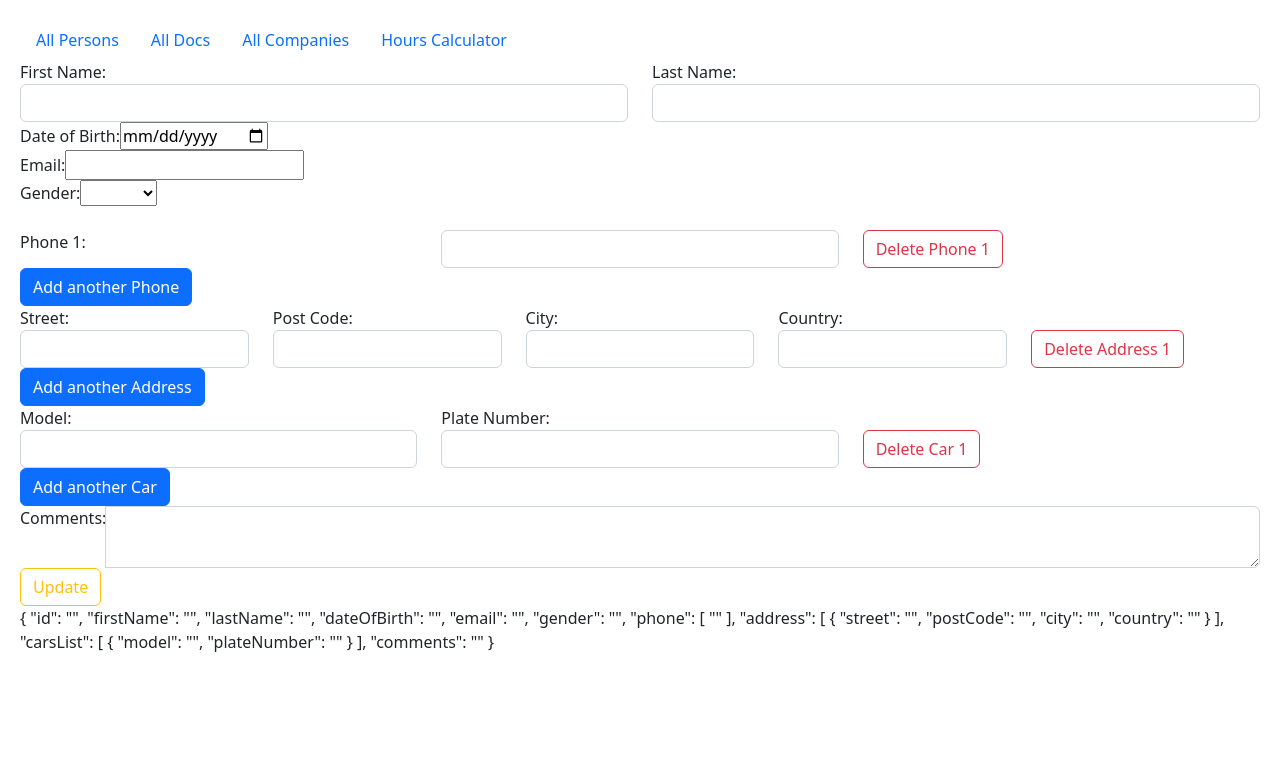
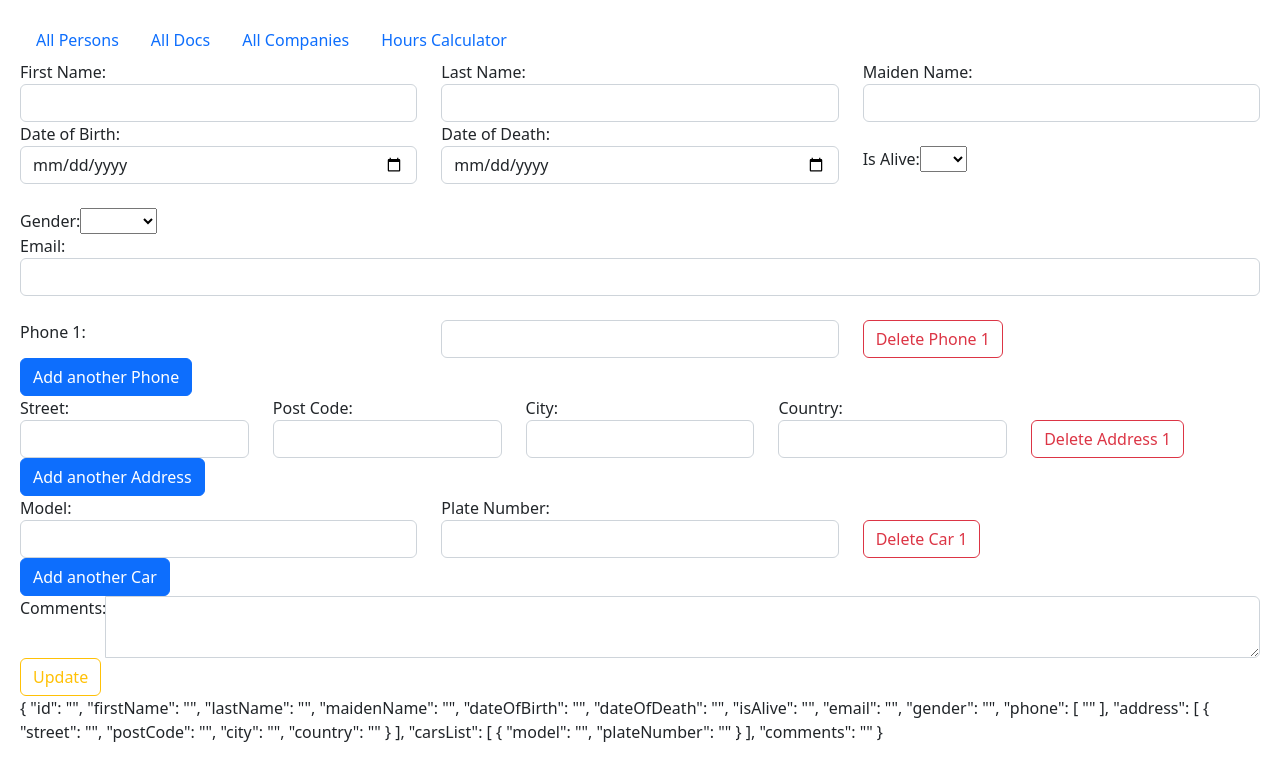
Before and after one commit to Grigore88/angular-CRUD, an Angular app: page /personUpdateForm/1 in a window 1280 px wide. Shown: the top 780 px of the page. Built offline with nearby package versions, Linux system fonts and the light colour scheme; no server answers.

Commit message:
added dateOfDeath and maidenName

```diff
--- a/src/app/company/company-update-form/company-update-form.component.html
+++ b/src/app/company/company-update-form/company-update-form.component.html
@@ -35,11 +35,11 @@
                   <input [formControlName]="i" class="form-control" />
                 </div>
                 <div class="col">
-                <button (click)="removeContact(i)" class="btn btn-outline-danger">Remove</button>
+                <button type="button" (click)="removeContact(i)" class="btn btn-outline-danger">Remove</button>
                 </div>
               </div>
             </div>
-            <button (click)="addContact()" class="btn btn-primary">Add Contact</button>
+            <button type="button" (click)="addContact()" class="btn btn-primary">Add Contact</button>
         </div>
 
      <div formArrayName="workers">
@@ -59,7 +59,7 @@
 
         <div class="form-group">
           <label>Open Hours</label>
-          <input formControlName="openHours" class="form-control" />
+          <textarea formControlName="openHours" class="form-control" ></textarea>
         </div>
         <div class="form-group">
           <label>Comments</label>
--- a/src/app/person-form/person-form.component.html
+++ b/src/app/person-form/person-form.component.html
@@ -9,22 +9,41 @@
      <label for="lastName">Last Name:</label>
      <input type="text" id="lastName" formControlName="lastName" class="form-control">
     </div>
+    <div class="col">
+      <label for="maidenName">Maiden Name:</label>
+      <input type="text" id="maidenName" formControlName="maidenName" class="form-control">
+     </div>
    </div>
-  <div>
+  <div class="row" >
+   <div class="col">
     <label for="dateOfBirth">Date of Birth:</label>
     <input type="date" id="dateOfBirth" formControlName="dateOfBirth" class="form-control col-4 mb-4" required>
+   </div>
+  <div class="col">
+    <label for="dateOfDeath">Date of Death:</label>
+    <input type="date" id="dateOfDeath" formControlName="dateOfDeath" class="form-control col-4 mb-4" >
   </div>
+  <div class="col">
+    <br>
+    <label for="isAlive">Is Alive:</label>
+    <select id="isAlive" formControlName="isAlive" required >
+      <option value="YES">Yes</option>
+      <option value="NO">No</option>
+    </select>
+  </div>
+</div>
+<div>
+  <label for="gender">Gender:</label>
+  <select id="gender" formControlName="gender" required >
+    <option value="MALE">Male</option>
+    <option value="FEMALE">Female</option>
+  </select>
+</div>
   <div>
     <label for="email">Email:</label>
     <input type="email" id="email" formControlName="email" class="form-control col-4 mb-4">
   </div>
-  <div>
-    <label for="gender">Gender:</label>
-    <select id="gender" formControlName="gender" required >
-      <option value="MALE">Male</option>
-      <option value="FEMALE">Female</option>
-    </select>
-  </div>
+
   <div formArrayName="phone">
     <div *ngFor="let phone of phoneForms.controls; let i=index" class="row">
       <div class="col">
--- a/src/app/person-form/person-form.component.ts
+++ b/src/app/person-form/person-form.component.ts
@@ -23,7 +23,10 @@ export class PersonFormComponent {
       //id: new FormControl(''),
       firstName: new FormControl(''),
       lastName: new FormControl(''),
+      maidenName: new FormControl(''),
       dateOfBirth: new FormControl(''),
+      dateOfDeath: new FormControl(''),
+      isAlive: new FormControl(''),
       email: new FormControl(''),
       gender: new FormControl(''),
       phone: new FormArray([
--- a/src/app/person-info/person-info.component.html
+++ b/src/app/person-info/person-info.component.html
@@ -12,14 +12,34 @@
       <label>Last Name:</label>
       <span> {{person.lastName}}</span>
     </div>
-    <div>
+    <div *ngIf="person.maidenName !== undefined && person.maidenName !== '' && person.maidenName !== null ">
+      <label>Maiden Name:</label>
+      <span> {{person.maidenName}}</span>
+    </div>
+    <div *ngIf="person.isAlive !== undefined && person.isAlive !== null ">
+      <label>Is Alive:</label>
+      <span> {{person.isAlive}}</span>
+    </div>
+    <div *ngIf="person.dateOfDeath == undefined || person.dateOfDeath == null">
+      <div>
       <label>Date of Birth:</label>
       <span> {{person.dateOfBirth | date:'dd-MM-YYYY'}}</span>
+      </div>
+      <div>
+        <label>Age:</label>
+        <span> {{person.age}}</span>
+      </div>
+
     </div>
-    <div>
-      <label>Age:</label>
-      <span> {{person.age}}</span>
+    <div *ngIf="person.dateOfDeath">
+      <span> {{person.dateOfBirth | date:'dd-MM-YYYY'}} - {{person.dateOfDeath | date:'dd-MM-YYYY'}} </span>
+      ({{ calculateAge(person.dateOfBirth, person.dateOfDeath) }} years old)
+      <div>
+        <label>Azi ar fi avut {{person.age}} de ani </label>
+      </div>
     </div>
+
+
     <div>
       <label>Zodie:</label>
       <span> {{person.zodiac}}</span>
--- a/src/app/person-info/person-info.component.ts
+++ b/src/app/person-info/person-info.component.ts
@@ -25,7 +25,16 @@ id:string;
         error: error=>{console.log(error)},
         complete: ()=>{console.log( this.person)}
 
-  })})
+    })})
+  }
+  calculateAge(dateOfBirth: Date, dateOfDeath: Date): number {
+    const birth = new Date(dateOfBirth);
+    const death = new Date(dateOfDeath);
+    const ageInMillis = death.getTime() - birth.getTime();
 
+    // Calculate the age in years
+    const ageInYears = Math.floor(ageInMillis / (365 * 24 * 60 * 60 * 1000));
+
+    return ageInYears;
+  }
 }
-}
--- a/src/app/person-update-form/person-update-form.component.html
+++ b/src/app/person-update-form/person-update-form.component.html
@@ -8,16 +8,31 @@
     <label for="lastName">Last Name:</label>
     <input type="text" id="lastName" formControlName="lastName" class="form-control">
    </div>
+   <div class="col">
+    <label for="maidenName">Maiden Name:</label>
+    <input type="text" id="maidenName" formControlName="maidenName" class="form-control">
+   </div>
   </div>
 
-  <div>
+  <div class="row" >
+    <div class="col">
      <label for="dateOfBirth">Date of Birth:</label>
-    <input type="date" id="dateOfBirth" formControlName="dateOfBirth">
+     <input type="date" id="dateOfBirth" formControlName="dateOfBirth" class="form-control col-4 mb-4" required>
     </div>
-  <div>
-    <label for="email">Email:</label>
-    <input type="email" id="email" formControlName="email" >
+   <div class="col">
+     <label for="dateOfDeath">Date of Death:</label>
+     <input type="date" id="dateOfDeath" formControlName="dateOfDeath" class="form-control col-4 mb-4" >
    </div>
+   <div class="col">
+     <br>
+     <label for="isAlive">Is Alive:</label>
+     <select id="isAlive" formControlName="isAlive" required >
+       <option value="YES">Yes</option>
+       <option value="NO">No</option>
+     </select>
+   </div>
+ </div>
+
  <div>
   <label for="gender">Gender:</label>
   <select id="gender" formControlName="gender">
@@ -25,7 +40,12 @@
     <option value="FEMALE">Female</option>
   </select>
 </div>
-  <br>
+
+  <div>
+    <label for="email">Email:</label>
+    <input type="email" id="email" formControlName="email" class="form-control col-4 mb-4" >
+  </div>
+
   <div formArrayName="phone">
     <div *ngFor="let phone of phoneForms.controls; let i=index" class="row">
       <div class="col">
--- a/src/app/person-update-form/person-update-form.component.ts
+++ b/src/app/person-update-form/person-update-form.component.ts
@@ -27,7 +27,10 @@ export class PersonUpdateFormComponent {
       id: new FormControl(''),
       firstName: new FormControl(''),
       lastName: new FormControl(''),
+      maidenName: new FormControl(''),
       dateOfBirth: new FormControl(''),
+      dateOfDeath: new FormControl(''),
+      isAlive: new FormControl(''),
       email: new FormControl(''),
       gender: new FormControl(''),
       phone: new FormArray([
@@ -58,7 +61,10 @@ export class PersonUpdateFormComponent {
             id: this.person.id,
             firstName: this.person.firstName,
             lastName: this.person.lastName,
+            maidenName: this.person.maidenName,
             dateOfBirth: this.person.dateOfBirth,
+            dateOfDeath: this.person.dateOfDeath,
+            isAlive: this.person.isAlive,
             email: this.person.email,
             gender: this.person.gender,
             phone: this.person.phone,
--- a/src/app/person.ts
+++ b/src/app/person.ts
@@ -4,7 +4,10 @@ export interface Person{
     id?: string;
     firstName: string;
     lastName: string;
+    maidenName?: string;
     dateOfBirth?: Date;
+    dateOfDeath?: Date;
+    isAlive?: boolean;
     phone?: string[];
     email?: string;
     gender?: string;
--- a/src/app/persons/persons.component.html
+++ b/src/app/persons/persons.component.html
@@ -18,7 +18,10 @@
     <tbody>
         <tr *ngFor="let person of persons" >
             <td>{{person.firstName}}</td>
-            <td>{{person.lastName}}</td>
+            <td >
+              <div *ngIf="person.maidenName !== undefined && person.maidenName !== '' && person.maidenName !== null">{{ person.lastName}}({{person.maidenName}})</div>
+              <div *ngIf="person.maidenName === undefined || person.maidenName === '' || person.maidenName === null">{{ person.lastName }}</div>
+            </td>
             <td>{{person.dateOfBirth | date:'dd-MM-YYYY'}}</td>
             <td>{{person.age}}</td>
           <!-- <div class="zippy">
```
Also changed, not shown: src/app/company/company-form/company-form.component.html (+6 -6 lines). Lines whose indentation alone changed are shown as unchanged.
